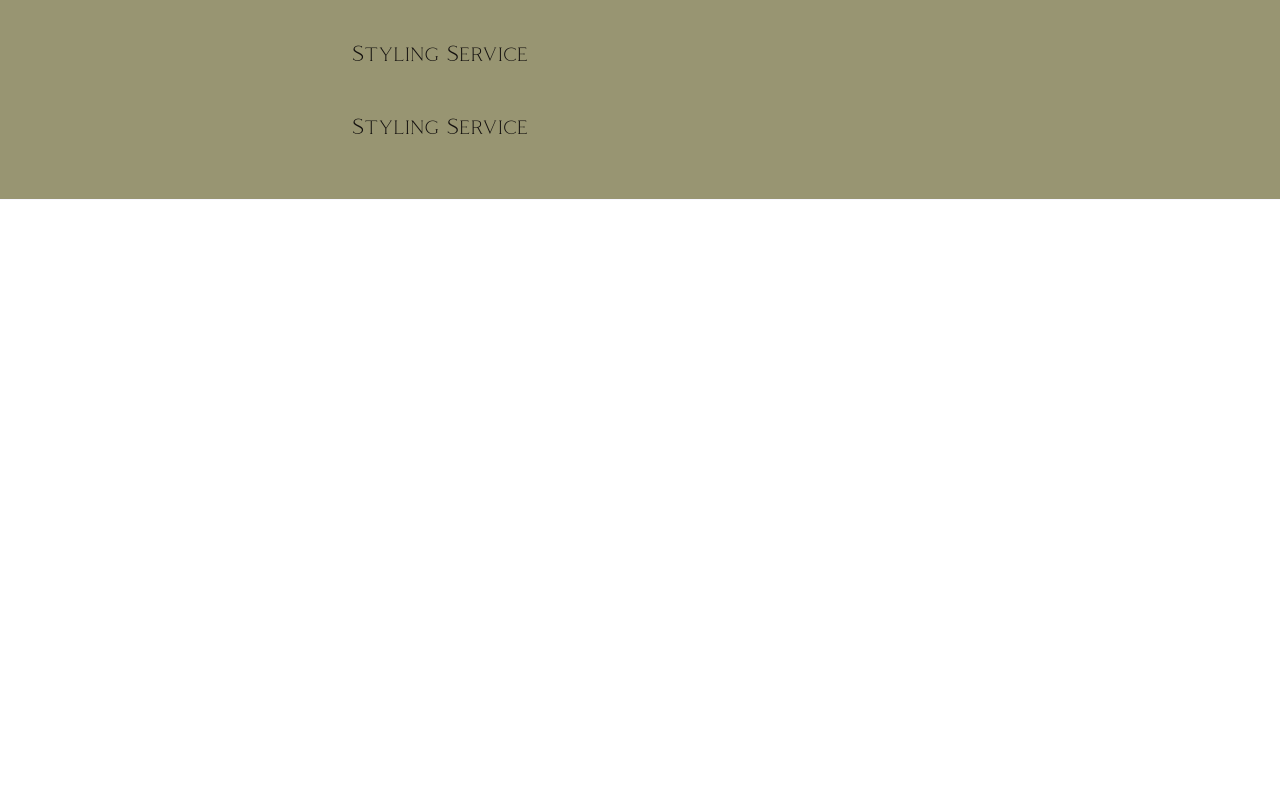
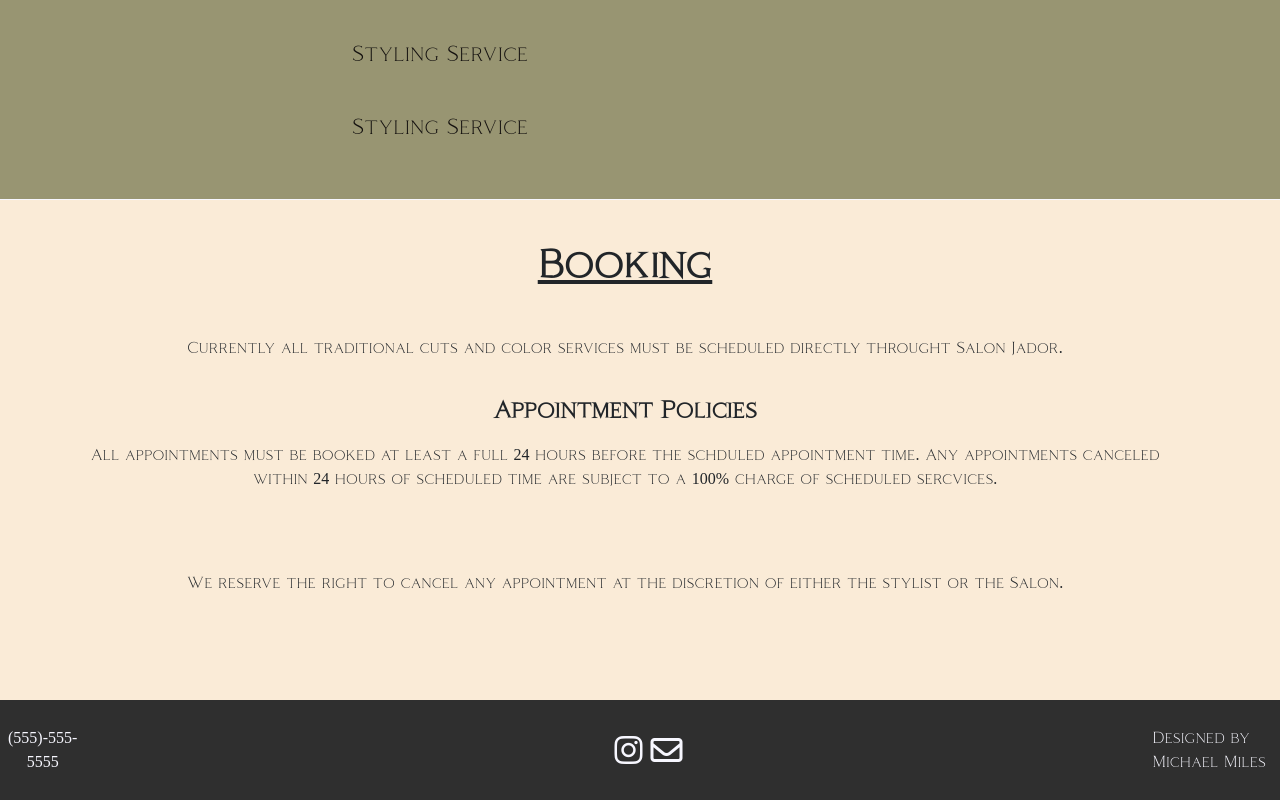
Before and after one commit to mmiles246/chives_site_01, a React (Create React App) app in the folder client/: page /services in a window 1280 px wide. Shown: the part 1165-1965 px from the top of the page. Before the commit the page ends 1365 px from the top, so only its background shows below. Built offline with nearby package versions, Linux system fonts and the light colour scheme.

Commit message:
add links to icons in footer, retooling testiomonials page.

```diff
--- a/client/src/components/Bio.css
+++ b/client/src/components/Bio.css
@@ -1,36 +1,28 @@
 .bio-container {
     width: 100%;
-    height: 240px;
+    height: 400px;
     background-color: #000000;
     font-family: 'coldiac';
-    /* text-align: center;
-    vertical-align: middle; */
-    align-items: center;
-    display: block;
+    text-align: center;
 }
 
 .bio-container h2 {
     color: #F7F7FF;
     padding-top: 5px;
-    display: flex;
 }
 
 .bio-text-container {
     align-self: center;
-    width: 33%;
     text-align: center;
 }
 
 .bio-text {
     color: #F7F7FF;
-    text-align: center;
     padding-top: 18px;
-    width: 320px;
-    display: block;
-    align-self: center;
+    margin: 8px 50px 50px 50px;
 }
 
 .bio-text p {
-    align-self: center;
-    text-align: center;
+    margin-left: 120px;
+    margin-right: 120px;
 }
--- a/client/src/components/Bio.js
+++ b/client/src/components/Bio.js
@@ -7,7 +7,7 @@ function Bio () {
             <h2>About</h2>
             <div className='bio-text-container'>
                 <div className='bio-text'>
-                    <p>This area to be filled up with your personal bio. Blah blah blah blah blah blah Blah blah blah blah blah blah. Font changes incoming, hopefully today actually. Need to spice it up.</p>
+                    <p>Lorem ipsum dolor sit amet, consectetur adipiscing elit, sed do eiusmod tempor incididunt ut labore et dolore magna aliqua. Suspendisse in est ante in nibh. Egestas pretium aenean pharetra magna ac placerat vestibulum lectus mauris. Neque gravida in fermentum et sollicitudin. Massa ultricies mi quis hendrerit dolor magna eget est lorem. Nunc sed blandit libero volutpat sed. At urna condimentum mattis pellentesque id nibh tortor id aliquet. Metus dictum at tempor commodo ullamcorper a lacus vestibulum sed. Felis eget velit aliquet sagittis.<br></br><br></br> Et malesuada fames ac turpis egestas. Porttitor leo a diam sollicitudin tempor id. Purus ut faucibus pulvinar elementum integer enim neque. Viverra aliquet eget sit amet tellus cras adipiscing enim eu. Arcu odio ut sem nulla. In cursus turpis massa tincidunt dui ut ornare lectus. Aliquet bibendum enim facilisis gravida neque convallis. Tortor at risus viverra adipiscing at in. Velit sed ullamcorper morbi tincidunt. Viverra tellus in hac habitasse platea dictumst vestibulum.</p>
                 </div>
             </div>
         </div>
--- /dev/null
+++ b/client/src/components/Booking.css
@@ -0,0 +1,36 @@
+.booking-container {
+    background-color: antiquewhite;
+    height: 500px;
+    width: 100%;
+    text-align: center;
+    font-family: 'coldiac';
+    font-weight: 300;
+}
+
+.booking-text {
+    width: fit-content;
+    margin: 0 30px 80px 0;
+    text-align: center;
+}
+
+.booking-text h1 {
+    font-weight: 600;
+    padding-top: 40px;
+    padding-bottom: 40px;
+    text-decoration: underline;
+}
+
+.booking-text h4 {
+    font-weight: 600;
+    padding-top: 20px;
+    padding-bottom: 10px;
+}
+
+.app-policy {
+    width: auto;
+    margin: 0px 80px 80px;
+}
+
+.fine-print {
+
+}
--- /dev/null
+++ b/client/src/components/Booking.js
@@ -0,0 +1,19 @@
+import './Booking.css';
+
+function Booking () {
+
+    return (
+        <div className='booking-container'>
+            <div className='booking-text'>
+                <h1>Booking</h1>
+                <p>Currently all traditional cuts and color services must be scheduled directly throught Salon Jador.</p>
+                <h4>Appointment Policies</h4>
+                <p className='app-policy'>All appointments must be booked at least a full 24 hours before the schduled appointment time. Any appointments canceled within 24 hours of scheduled time are subject to a 100% charge of scheduled sercvices.</p>
+                <p className='fine-print'>We reserve the right to cancel any appointment at the discretion of either the stylist or the Salon.</p>
+            </div>
+        </div>
+    )
+
+}
+
+export default Booking;
--- a/client/src/components/Footer.css
+++ b/client/src/components/Footer.css
@@ -46,8 +46,9 @@
 .designer-tag {
     color: #F7F7FF;
     align-content: center;
-    vertical-align: middle;
     margin-left: 84%;
     overflow: auto;
+    margin-top: auto;
+    margin-bottom: auto;
 
 }
--- a/client/src/components/Footer.js
+++ b/client/src/components/Footer.js
@@ -8,8 +8,12 @@ function Footer () {
                 (555)-555-5555
             </div>
             <div className='foot-icons'>
-                <i class="fa-brands fa-instagram fa-2xl"></i>
-                <i class="fa-regular fa-envelope fa-2xl"></i>
+                <a href="https://www.instagram.com/ashhanz_/">
+                    <i class="fa-brands fa-instagram fa-2xl"></i>
+                </a>
+                <a href="mailto:ashley.hanson45@gmail.com">
+                    <i class="fa-regular fa-envelope fa-2xl"></i>
+                </a>
             </div>
             <div className='designer-tag'>
                 Designed by Michael Miles
--- a/client/src/components/Home.js
+++ b/client/src/components/Home.js
@@ -45,7 +45,7 @@ function Home () {
                     </Carousel.Item>
                 </Carousel>
             </div>
-            <Bio />
+            <Bio className='bio'/>
             <Footer />
         </div>
     )
--- a/client/src/components/Services.js
+++ b/client/src/components/Services.js
@@ -1,5 +1,7 @@
 import './Services.css';
 import station from './imgs/station.png';
+import Footer from './Footer';
+import Booking from './Booking';
 
 function Services () {
     return (
@@ -38,56 +40,10 @@ function Services () {
                     </div>
                 </div>
             </div>
+            <Booking />
+            <Footer />
         </div>
     )
 }
 
 export default Services;
-
-
-{/* <div className="services-page">
-            <div className='services-background'>
-                <div className='services-container'>
-                    <h1>Services</h1>
-                    <p>Long blurb of random words describing services that can be offered to clients and explaining how pricing varies between each client and that the prices on services provided below are just estimates and should be treated as such and can even be assumed that the prices presented below represent the lowest possible price for each given service.</p>
-                    <br></br>
-                    <div className='service-list-left'>
-                        <h3 className='service-title-left'>Color</h3>
-                        <ul className='service-deets-left'>
-                            <li>Color touch ups</li>
-                            <li>more deets</li>
-                            <li>even more deets</li>
-                        </ul>
-                        <h3 className='service-title-left'>Another Service</h3>
-                        <ul className='service-deets-left'>
-                            <li>Color touch ups</li>
-                            <li>more deets</li>
-                            <li>even more deets</li>
-                        </ul>
-                    </div>
-                    <div className='service-list-right'>
-                        <h3 className='service-title-right'>Cuts</h3>
-                        <ul className='service-deets-right'>
-                            <li>Description of things about the service here</li>
-                            <li>more deets</li>
-                            <li>even more deets</li>
-                        </ul>
-                        <h3 className='service-title-left'>Even More Services</h3>
-                        <ul className='service-deets-left'>
-                            <li>Color touch ups</li>
-                            <li>more deets</li>
-                            <li>even more deets</li>
-                        </ul>
-                    </div>
-                </div>
-            </div>
-            <div className='policy-background'>
-                <div className='policy-container'>
-                    <h2>Appointment Policy</h2>
-                    <p>All appointments must be canceled within 24 hours of appointment time or you will be charged 100% of the ticketed appointment.</p>
-                    <br></br>
-                    <p>We reserve the right to cancel all apontments at any time at our of discrestion and of our own accord.</p>
-                </div>
-
-            </div>
-        </div> */}
--- a/client/src/components/Testimonials.js
+++ b/client/src/components/Testimonials.js
@@ -1,14 +1,25 @@
+import Footer from './Footer';
 import './Testomonials.css';
 
 function Testimonials () {
 
     return (
-        <div className='testomonial-page'>
-            <div className='testomonial-container'>
-                <div className='testomonial-card'>
+        <div>
+            <div className='testomonial-page'>
+                <div className='testomonial-container'>
                     <h1>Testimonials</h1>
+                    <div className='testomonial-card'>
+                        <p className='review'>Lorem ipsum dolor sit amet, consectetur adipiscing elit, sed do eiusmod tempor incididunt ut labore et dolore magna aliqua.</p>
+
+                        <p className='by-line'>-Dr. Suess</p>
+                    </div>
+                    <div className='testomonial-card'>
+                        <p className='review'>Tincidunt eget nullam non nisi. Tortor id aliquet lectus proin nibh nisl condimentum id venenatis. Euismod elementum nisi quis eleifend quam adipiscing vitae proin sagittis. Aliquet enim tortor at auctor. Velit ut tortor pretium viverra suspendisse potenti nullam ac tortor.</p>
+                        <p className='by-line'>-Annabelle</p>
+                    </div>
                 </div>
             </div>
+            <Footer />
         </div>
     )
 
--- a/client/src/components/Testomonials.css
+++ b/client/src/components/Testomonials.css
@@ -1,13 +1,45 @@
 .testomonial-page {
     background-color: #104547;
     height: 100vh;
+    width: 100%;
+    text-align: center;
 }
 
 .testomonials-container {
-    width: 75%;
-    /* background-color: #104547; */
+    text-align: center;
+    width: 100%;
+    align-items: center;
+}
+
+.testomonials-container h1 {
+    text-align: center;
+    vertical-align: middle;
 }
 
 .testomonial-card {
     color: #F7F7FF;
+    width: 300px;
+    float: left;
+    justify-content: space-between;
+    width: 100%;
+    margin-top: 40px;
+    margin-left: auto;
+    margin-right: auto;
 }
+
+/* .testomonial-card p {
+    text-align: center;
+    margin: 20 100px 0 100px;
+} */
+
+.review {
+    text-align: center;
+    align-items: center;
+    margin-left: 300px;
+    margin-right: 300px;
+}
+
+.by-line {
+
+    margin-top: 0;
+}
```
Also changed, not shown: client/src/components/Home.css (+30 -13 lines).
